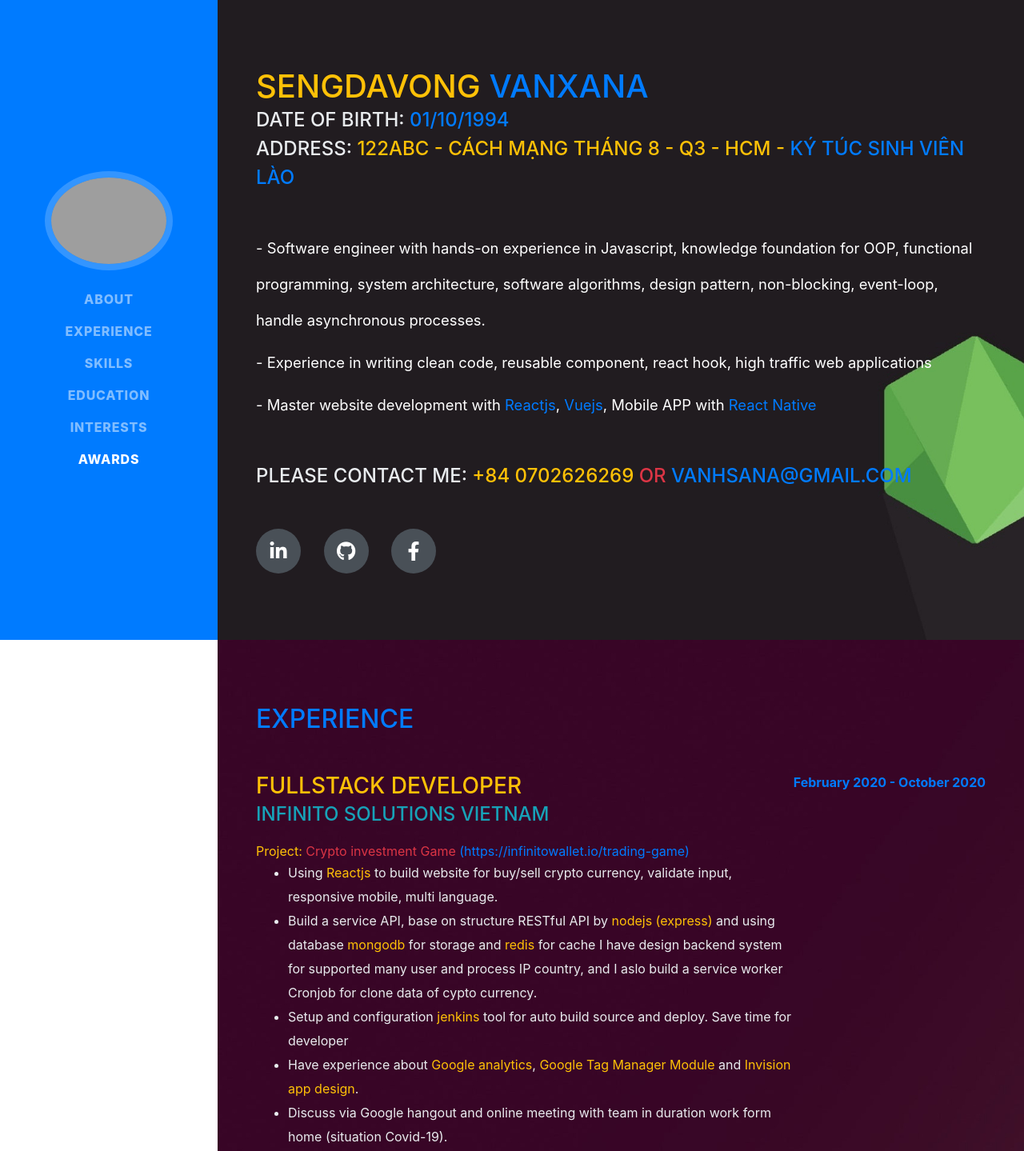
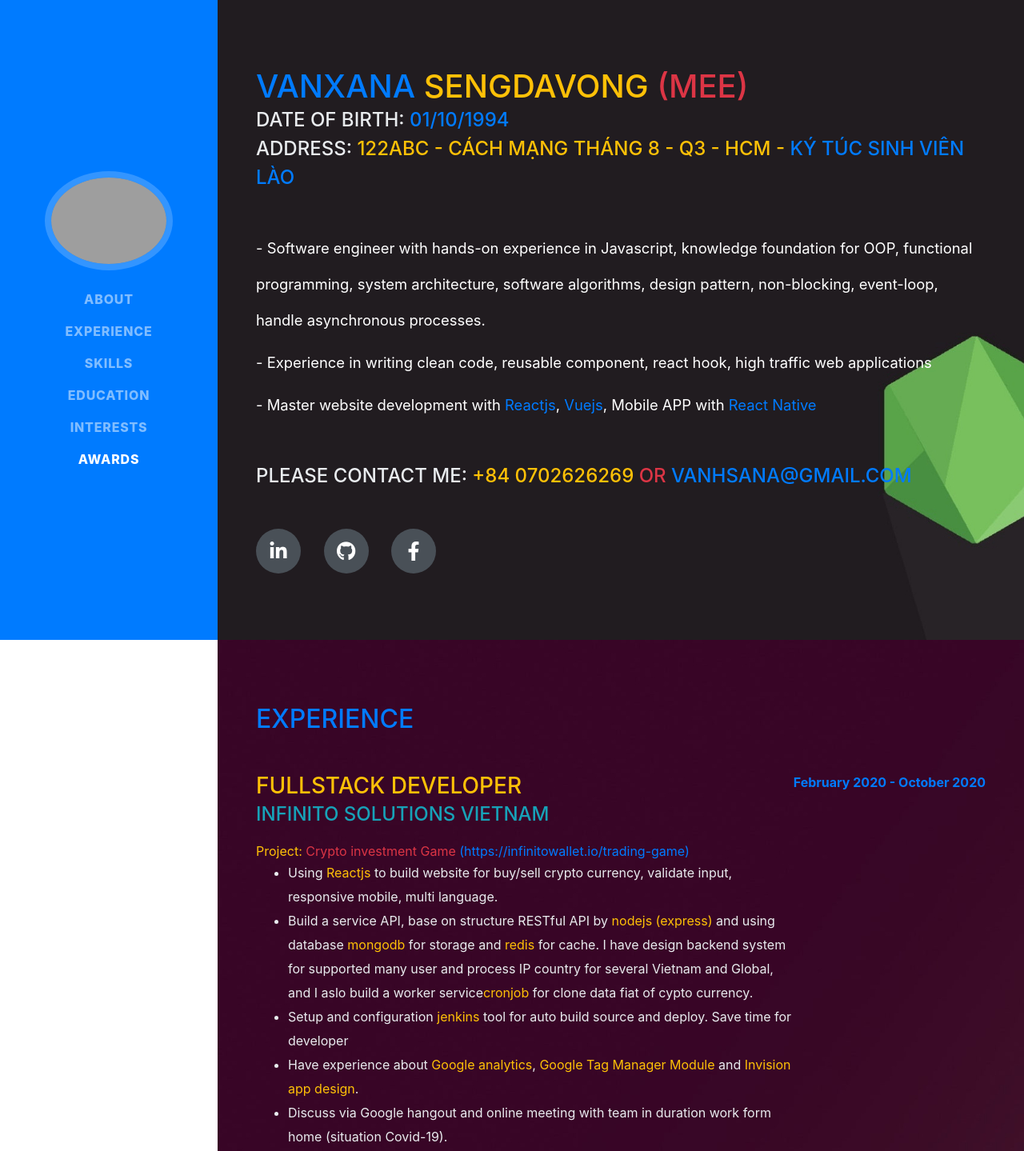
Before and after one commit to meesky/vanxana-sengdavong-resume, a website with bundled scripts: page index.html in a window 1280 px wide. Shown: the top 1439 px of the page at 80% size. Built offline with nearby package versions, Linux system fonts and the light colour scheme; grey boxes are pictures that could not be loaded; a web font is replaced by a local one.

Commit message:
update resume

```diff
--- a/index.html
+++ b/index.html
@@ -61,8 +61,8 @@
             <div class="resume-section">
                 <div class="resume-section-content">
                     <h1 class="mb-0 text-name">
-                        SENGDAVONG
                         <span class="text-primary">VANXANA</span>
+                        SENGDAVONG <span class="text-danger">(MEE)</span>
                     </h1>
                     <div class="subheading">
                         Date of birth: <span class="text-primary">01/10/1994</span>
@@ -123,9 +123,10 @@
                                         class="text-warning">nodejs (express)</span> and using database <span
                                         class="text-warning">mongodb</span> for storage and <span
                                         class="text-warning">redis</span> for
-                                    cache I have design backend system for
-                                    supported many user and process IP country, and I aslo build a service worker <span
-                                        class="text-warning"></span>Cronjob for clone data of cypto
+                                    cache. I have design backend system for
+                                    supported many user and process IP country for several Vietnam and Global, and I
+                                    aslo build a worker service<span class="text-warning">cronjob</span> for clone data
+                                    fiat of cypto
                                     currency.
                                 </li>
                                 <li class="text-height">
@@ -342,7 +343,8 @@
             <div class="resume-section">
                 <div class="resume-section-content">
                     <h2 class="mb-5 text-primary">Interests</h2>
-                    <p class="text-interests">I spend a large amount of time to coding. Apart from being a developer, I enjoy most of my time being outdoors.
+                    <p class="text-interests">I spend a large amount of time to coding. Apart from being a developer, I
+                        enjoy most of my time being outdoors.
                         On freetime, I like to play game live stream, listen to music and go to hangout with my friends
                     </p>
                 </div>
```
